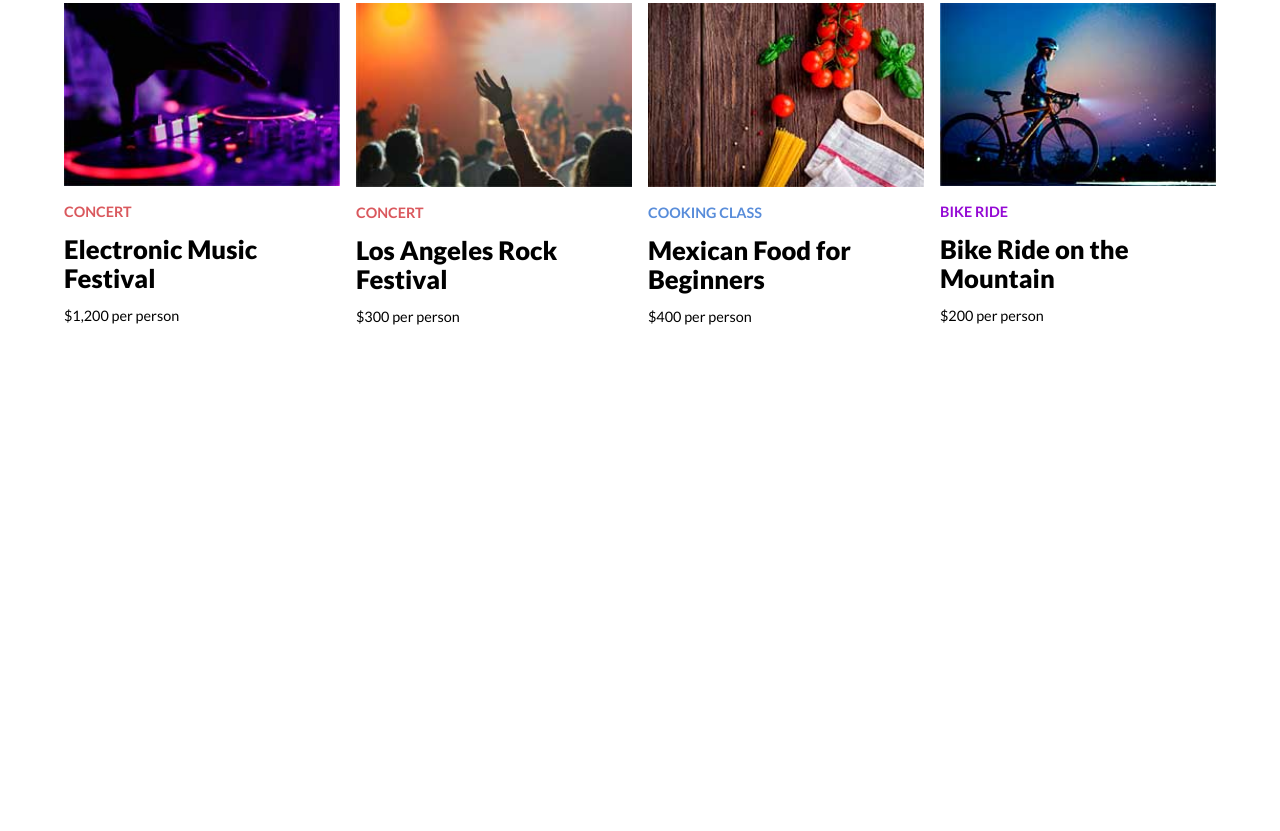
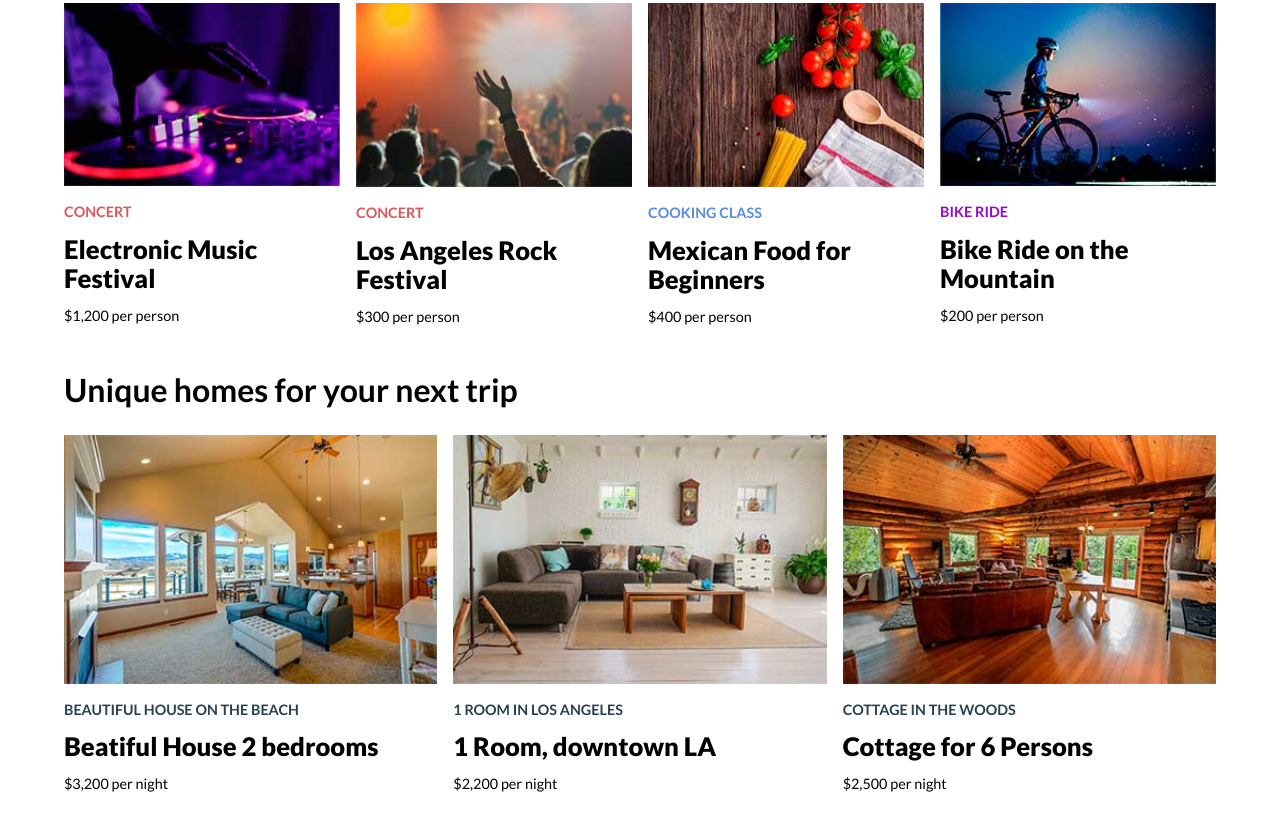
Before and after one commit to shashanknaik808/18_building_a_airbnb_clone_with_css_grid, a plain HTML site: page index.html in a window 1280 px wide. Shown: the part 1276-2107 px from the top of the page. Before the commit the page ends 1648 px from the top, so only its background shows below. Drawn offline with nearby package versions, Linux system fonts and the light colour scheme.

Commit message:
Building the Unique Homes Section

```diff
--- a/index.html
+++ b/index.html
@@ -176,7 +176,57 @@
 
         </section>
 
-        <script src="js/scripts.js"></script>
+        <section class="hosting">
+
+            <h2>Unique homes for your next trip</h2>
+
+            <div class="cards-container">
+
+                <div class="card">
+
+                    <img src="img/lodgement1.jpg">
+
+                    <div class="info">
+
+                        <p class="category lodgement">Beautiful House on the Beach</p>
+                        <p class="title">Beatiful House 2 bedrooms</p>
+                        <p class="price">$3,200 per night</p>
+                    </div>
+
+                </div>
+
+                <div class="card">
+
+                    <img src="img/lodgement2.jpg">
+
+                    <div class="info">
+
+                        <p class="category lodgement">1 Room in Los Angeles</p>
+                        <p class="title">1 Room, downtown LA</p>
+                        <p class="price">$2,200 per night</p>
+                    </div>
+
+                </div>
+
+                <div class="card">
+
+                    <img src="img/lodgement3.jpg">
+
+                    <div class="info">
+
+                        <p class="category lodgement">Cottage in the Woods</p>
+                        <p class="title">Cottage for 6 Persons</p>
+                        <p class="price">$2,500 per night</p>
+                    </div>
+
+                </div>
+
+            </div>
+
+        </section>
+
+    </main>
+    <script src="js/scripts.js"></script>
 
 </body>
 
```
